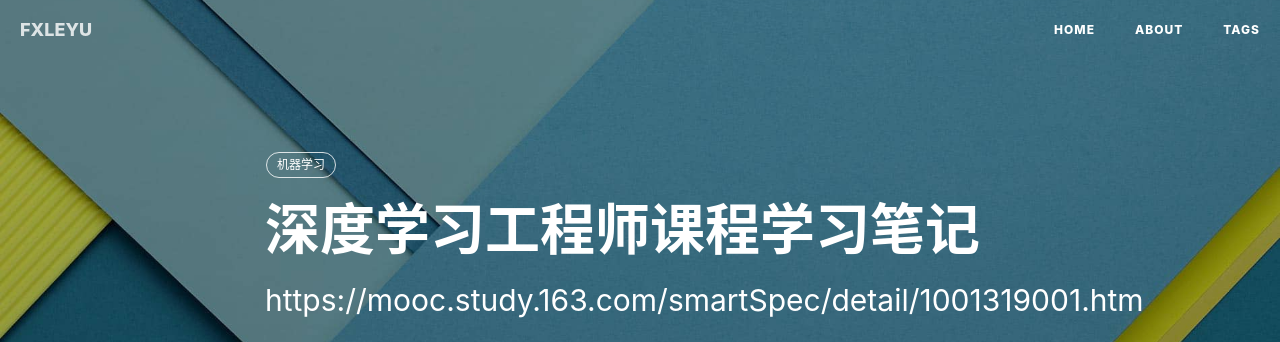
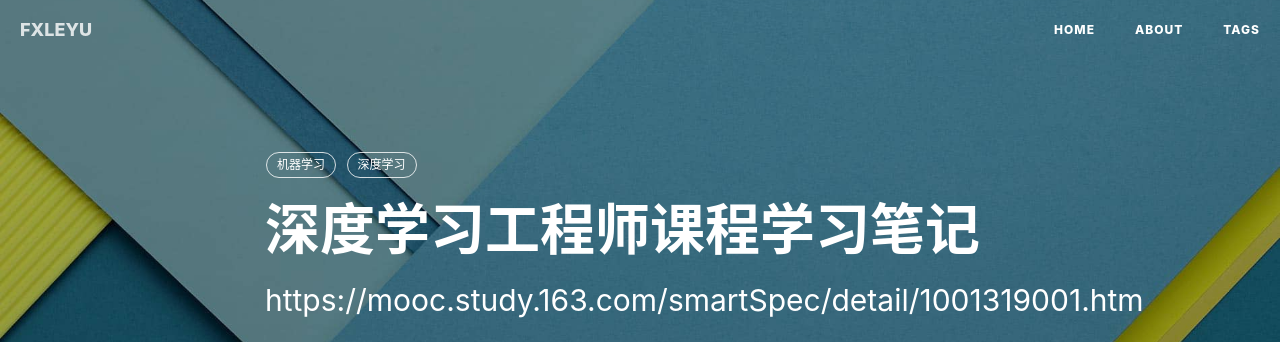
Before and after one commit to fxleyu/fxleyu.github.io, a Jekyll site: the page built from _posts/2017-08-31-the-note-of-ai-and-deep-learning-by-andrew-ng.md, in a window 1280 px wide. Shown: the top 342 px of the page. Built offline with Jekyll 4.4.1, drawn with Linux system fonts in a browser that asks for light colours; nearby versions of some CDN libraries; comment, search, counter and statistics services are not loaded.

Commit message:
UPDATE 添加标签

```diff
--- a/_posts/2017-08-31-the-note-of-ai-and-deep-learning-by-andrew-ng.md
+++ b/_posts/2017-08-31-the-note-of-ai-and-deep-learning-by-andrew-ng.md
@@ -6,6 +6,7 @@ date     : 2017-08-31 23:31:00
 author   : fxleyu
 tags:
     - 机器学习
+    - 深度学习
 ---
 # 神经网络与深度学习
 ## 第一周
```
